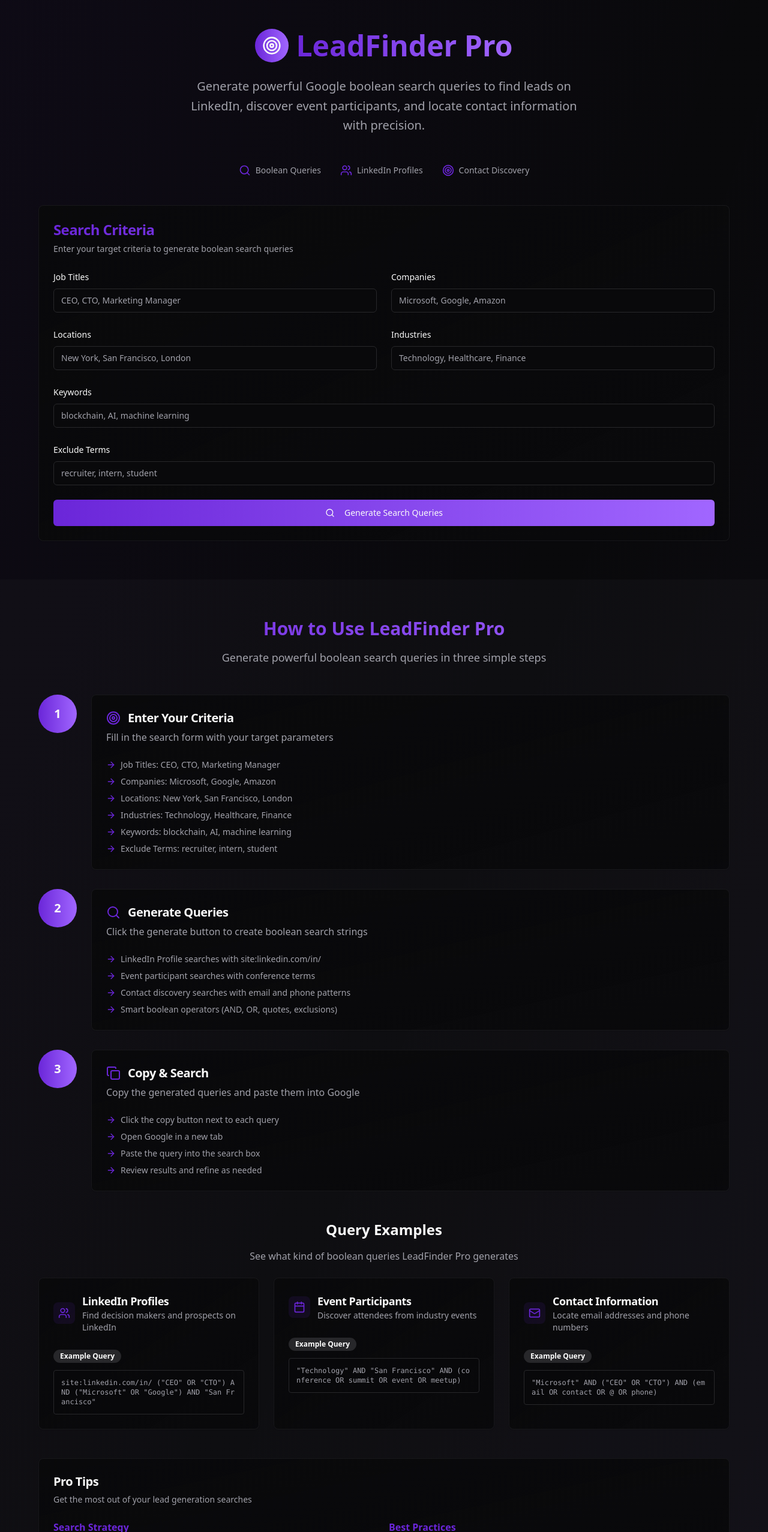
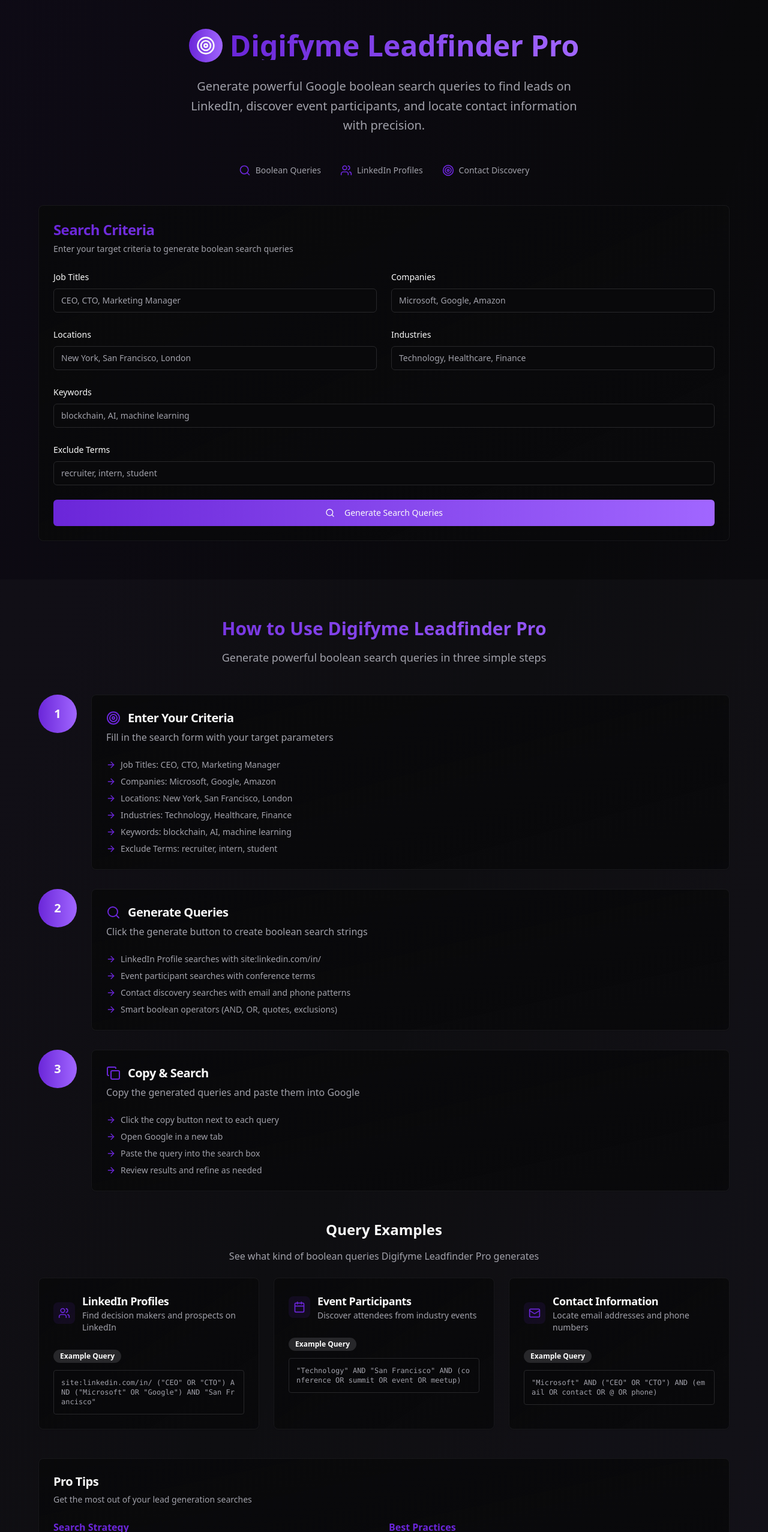
Before and after one commit to theremymarie/digifyme-lead-generator-pro, a React (Vite) app: page / in a window 1280 px wide. Shown: the top 2554 px of the page at 60% size. Built offline with nearby package versions, Linux system fonts and the light colour scheme.

Commit message:
Change App Title
Update the application's title to "Digifyme Leadfinder Pro".

```diff
--- a/index.html
+++ b/index.html
@@ -3,11 +3,11 @@
   <head>
     <meta charset="UTF-8" />
     <meta name="viewport" content="width=device-width, initial-scale=1.0" />
-    <title>LeadFinder Pro - Boolean Search Query Generator for Lead Generation</title>
+    <title>Digifyme Leadfinder Pro - Boolean Search Query Generator for Lead Generation</title>
     <meta name="description" content="Generate powerful Google boolean search queries for LinkedIn prospecting, event participants, and contact discovery. Find leads efficiently with precision targeting." />
-    <meta name="author" content="LeadFinder Pro" />
+    <meta name="author" content="Digifyme Leadfinder Pro" />
 
-    <meta property="og:title" content="LeadFinder Pro - Boolean Search Query Generator" />
+    <meta property="og:title" content="Digifyme Leadfinder Pro - Boolean Search Query Generator" />
     <meta property="og:description" content="Generate powerful Google boolean search queries for LinkedIn prospecting, event participants, and contact discovery." />
     <meta property="og:type" content="website" />
     <meta property="og:image" content="https://lovable.dev/opengraph-image-p98pqg.png" />
--- a/src/components/Header.tsx
+++ b/src/components/Header.tsx
@@ -9,7 +9,7 @@ export const Header = () => {
             <Target className="w-8 h-8 text-primary-foreground" />
           </div>
           <h1 className="text-4xl md:text-5xl font-bold bg-gradient-to-r from-primary to-primary-glow bg-clip-text text-transparent">
-            LeadFinder Pro
+            Digifyme Leadfinder Pro
           </h1>
         </div>
 
--- a/src/components/HowToUse.tsx
+++ b/src/components/HowToUse.tsx
@@ -70,7 +70,7 @@ export const HowToUse = () => {
       <div className="max-w-6xl mx-auto space-y-12">
         <div className="text-center">
           <h2 className="text-3xl font-bold mb-4 bg-gradient-to-r from-primary to-primary-glow bg-clip-text text-transparent">
-            How to Use LeadFinder Pro
+            How to Use Digifyme Leadfinder Pro
           </h2>
           <p className="text-muted-foreground text-lg max-w-2xl mx-auto">
             Generate powerful boolean search queries in three simple steps
@@ -115,7 +115,7 @@ export const HowToUse = () => {
           <div className="text-center">
             <h3 className="text-2xl font-bold mb-4">Query Examples</h3>
             <p className="text-muted-foreground">
-              See what kind of boolean queries LeadFinder Pro generates
+              See what kind of boolean queries Digifyme Leadfinder Pro generates
             </p>
           </div>
 
```
